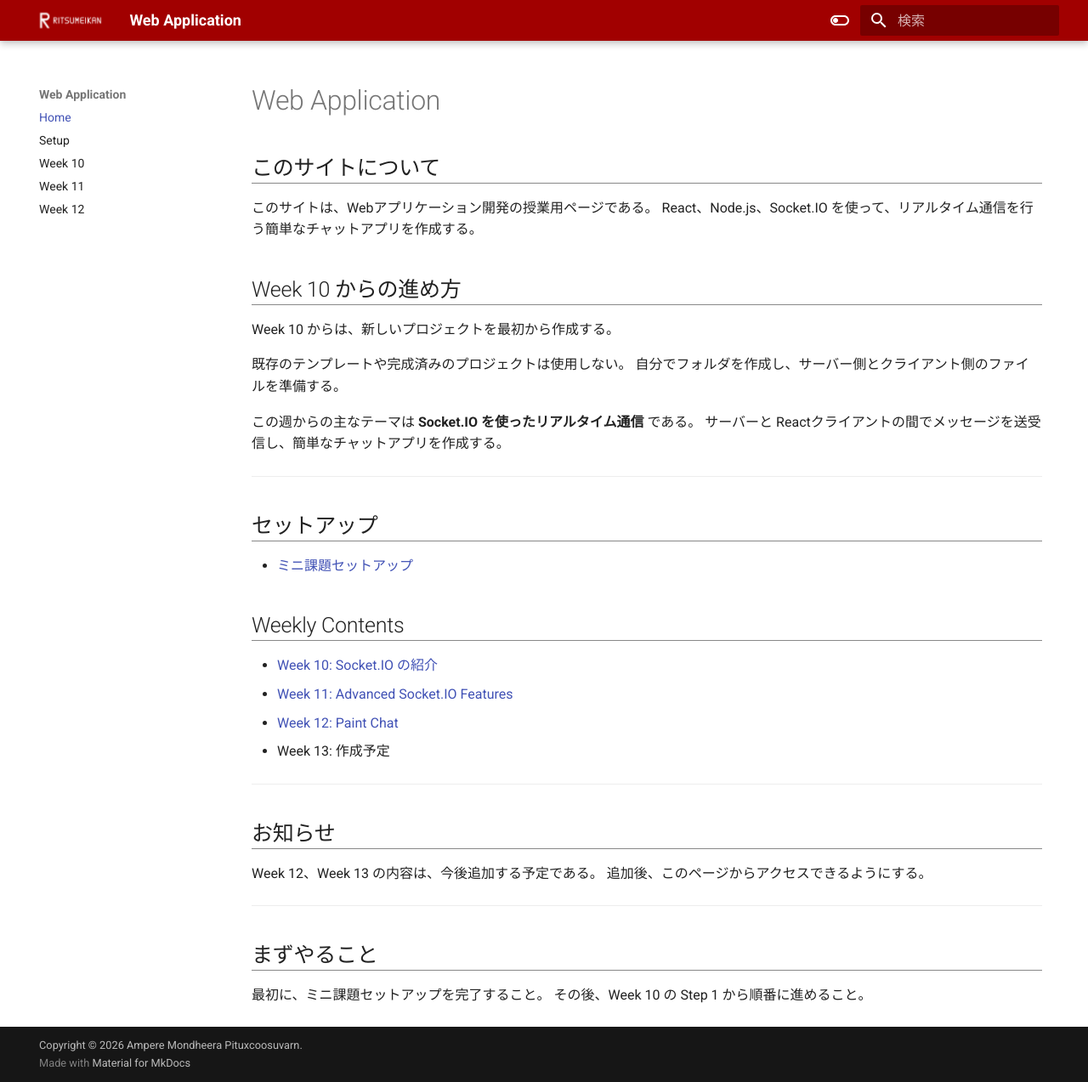
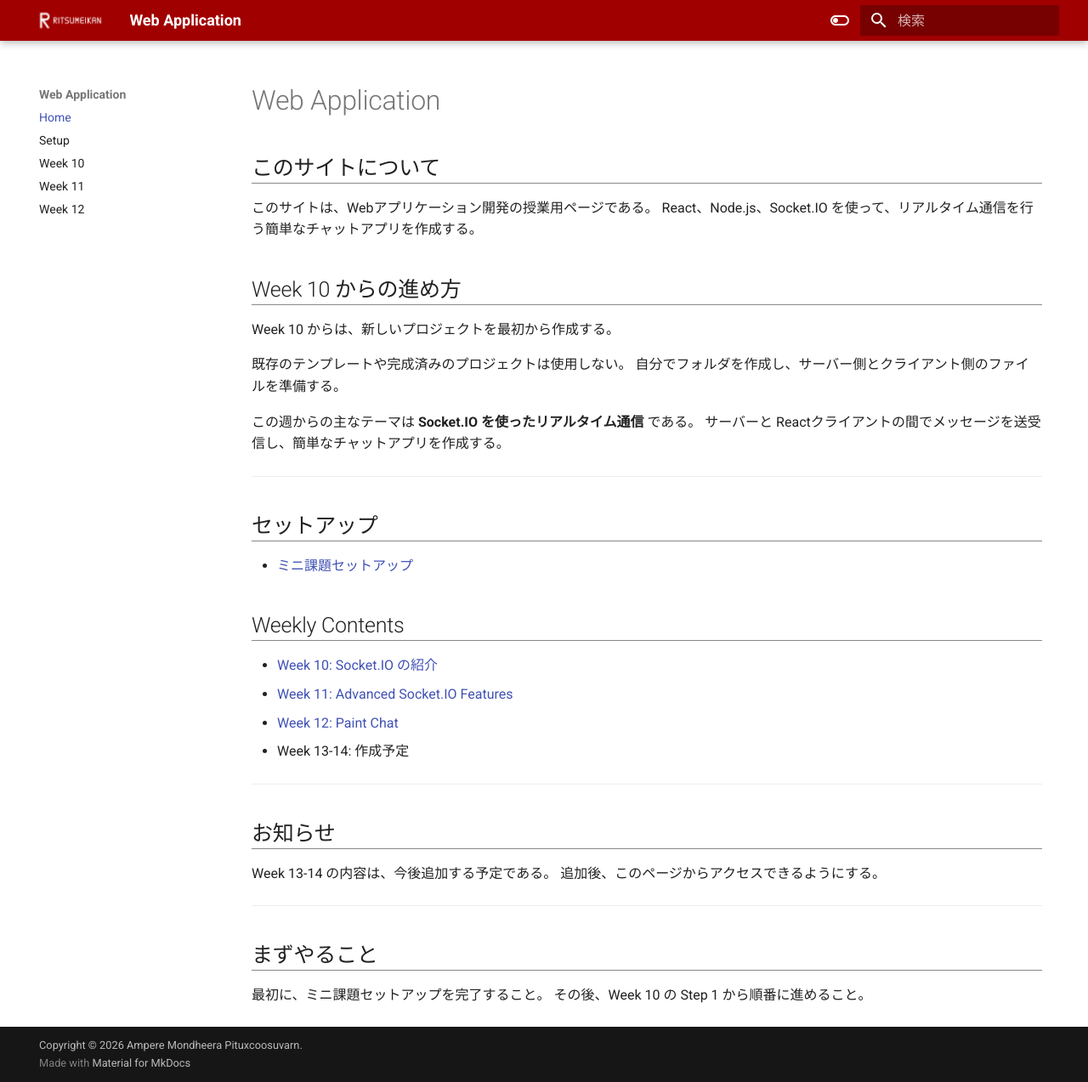
Before and after one commit to ampere-qiu/webapplication, an MkDocs documentation site: the page built from docs/index.md, in a window 1280 px wide and 1273 px high. Shown: the whole window at 85% size. Built offline with MkDocs 1.6.1 and Material for MkDocs 9.7.7, drawn with Linux system fonts in a browser that asks for light colours; nearby versions of some CDN libraries.

Commit message:
Update web application materials

```diff
--- a/docs/index.md
+++ b/docs/index.md
@@ -35,13 +35,13 @@ Week 10 からは、新しいプロジェクトを最初から作成する。
 * [Week 10: Socket.IO の紹介](week10.md)
 * [Week 11: Advanced Socket.IO Features](week11.md)
 * [Week 12: Paint Chat](week12.md)
-* Week 13: 作成予定
+* Week 13-14: 作成予定
 
 ---
 
 ## お知らせ
 
-Week 12、Week 13 の内容は、今後追加する予定である。
+Week 13-14 の内容は、今後追加する予定である。
 追加後、このページからアクセスできるようにする。
 
 ---
```
Also changed, not shown: site/index.html, site/search/search_index.json.
